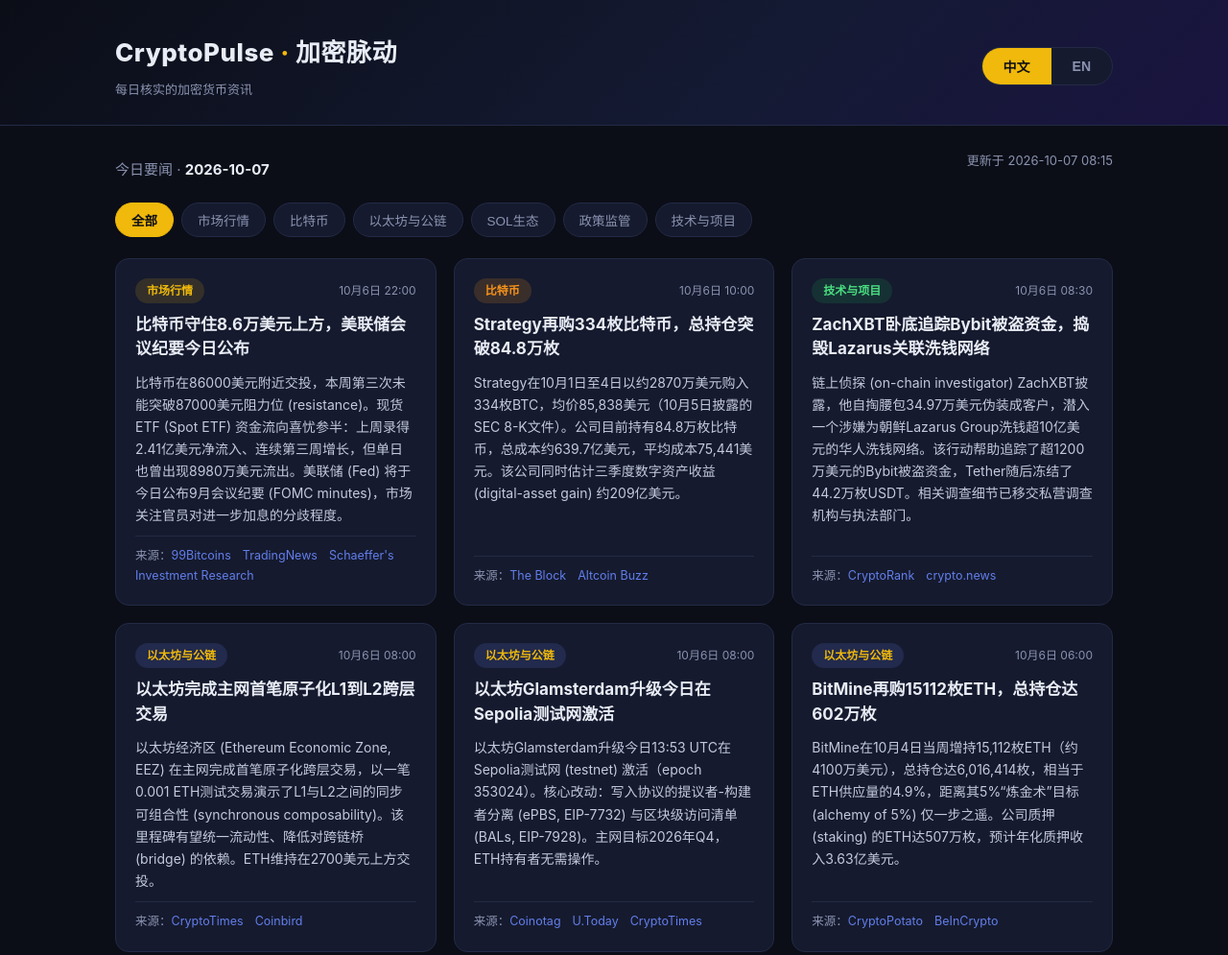
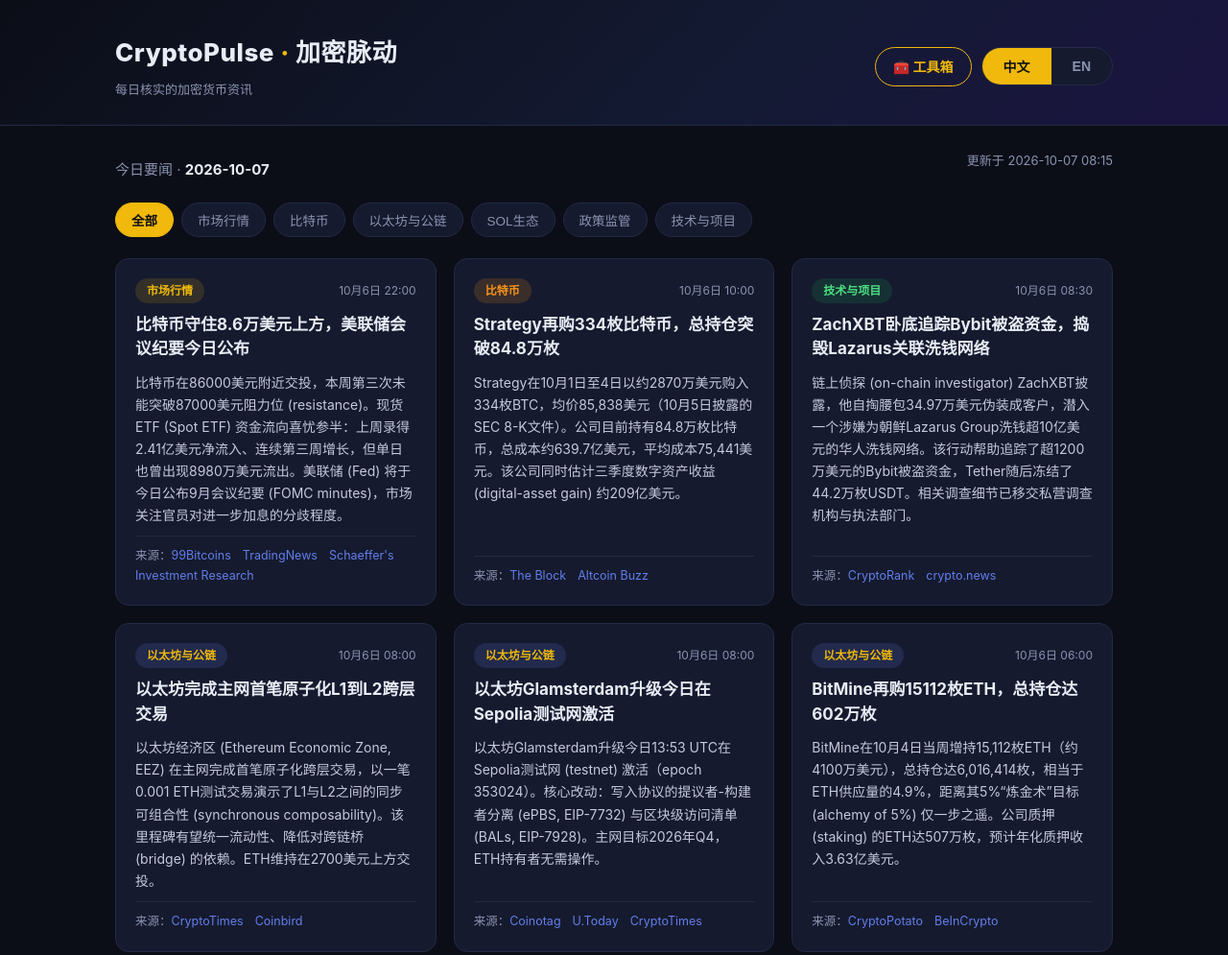
Before and after one commit to vip712/aiee, a website: page index.html in a window 1280 px wide. Shown: the top 995 px of the page at 96% size. Drawn offline with Linux system fonts and the light colour scheme.

Commit message:
Add toolbox entrance linking to Aioo Crypto Hub (vip712.github.io/aioo)

```diff
--- a/index.html
+++ b/index.html
@@ -48,6 +48,9 @@ header{background:linear-gradient(135deg,#0b0e17 0%,#141a33 60%,#1a1440 100%);bo
 .lang-toggle{display:flex;background:var(--card);border:1px solid var(--border);border-radius:999px;overflow:hidden}
 .lang-toggle button{background:transparent;border:0;color:var(--muted);padding:9px 22px;font-size:14px;cursor:pointer;font-weight:600}
 .lang-toggle button.active{background:var(--accent);color:#111}
+.toolbox-link{display:inline-block;border:1px solid var(--accent);color:var(--accent);border-radius:999px;padding:8px 18px;font-size:14px;font-weight:700;white-space:nowrap}
+.toolbox-link:hover{background:var(--accent);color:#111;text-decoration:none}
+.topbar-right{display:flex;align-items:center;gap:10px;flex-wrap:wrap}
 /* date + cats */
 .datebar{display:flex;justify-content:space-between;align-items:center;margin:26px 0 14px;flex-wrap:wrap;gap:10px}
 .datelabel{font-size:15px;color:var(--muted)}
@@ -125,9 +128,12 @@ footer p{margin-bottom:8px}
         <h1 class="logo">CryptoPulse <span class="dot">·</span> <span data-i18n="site_sub">加密脉动</span></h1>
         <div class="tagline" data-i18n="tagline">每日核实的加密货币资讯</div>
       </div>
+      <div class="topbar-right">
+      <a class="toolbox-link" href="https://vip712.github.io/aioo/" target="_blank" rel="noopener" data-i18n="toolbox">🧰 工具箱</a>
       <div class="lang-toggle">
         <button id="btn-zh" class="active" onclick="setLang('zh')">中文</button>
         <button id="btn-en" onclick="setLang('en')">EN</button>
+      </div>
       </div>
     </div>
   </div>
@@ -195,12 +201,12 @@ const I18N = {
       sources_note:'资讯来源：CoinDesk、Cointelegraph、The Block、Decrypt、Bloomberg 等主流媒体，每条经 ≥2 独立来源核实。',
       disclaimer:'免责声明：本站内容仅为资讯整理，不构成投资建议。加密货币市场波动剧烈，请自行研究并咨询专业人士。',
       footer_update:'每日 08:00 JST 更新',sources:'来源',empty:'该分类今日暂无资讯。',
-      donate_title:'☕ 请作者喝杯咖啡',donate_sub:'如果 CryptoPulse 对你有帮助，欢迎用加密货币请作者喝杯咖啡，支持网站持续更新。点击下方主链切换地址，二维码扫码即付。',copy:'复制地址',copied:'已复制 ✓'},
+      donate_title:'☕ 请作者喝杯咖啡',donate_sub:'如果 CryptoPulse 对你有帮助，欢迎用加密货币请作者喝杯咖啡，支持网站持续更新。点击下方主链切换地址，二维码扫码即付。',copy:'复制地址',copied:'已复制 ✓',toolbox:'🧰 工具箱'},
   en:{site_sub:'Daily Crypto News',tagline:'Daily verified crypto news',today:"Today's Headlines",updated:'Updated',
       sources_note:'Sources: CoinDesk, Cointelegraph, The Block, Decrypt, Bloomberg and other mainstream outlets; every story verified by ≥2 independent sources.',
       disclaimer:'Disclaimer: This site curates news for informational purposes only and is not investment advice. Crypto markets are volatile — do your own research.',
       footer_update:'Updated daily at 08:00 JST',sources:'Sources',empty:'No stories in this category today.',
-      donate_title:'☕ Buy Me a Coffee',donate_sub:'If CryptoPulse is useful to you, consider tipping the author in crypto to keep the site running. Switch chains below — scan the QR to pay.',copy:'Copy address',copied:'Copied ✓'},
+      donate_title:'☕ Buy Me a Coffee',donate_sub:'If CryptoPulse is useful to you, consider tipping the author in crypto to keep the site running. Switch chains below — scan the QR to pay.',copy:'Copy address',copied:'Copied ✓',toolbox:'🧰 Toolbox'},
 };
 let LANG = localStorage.getItem('cp-lang') || 'zh';
 let DATA = null, ACTIVE_CAT = 'all';
```
